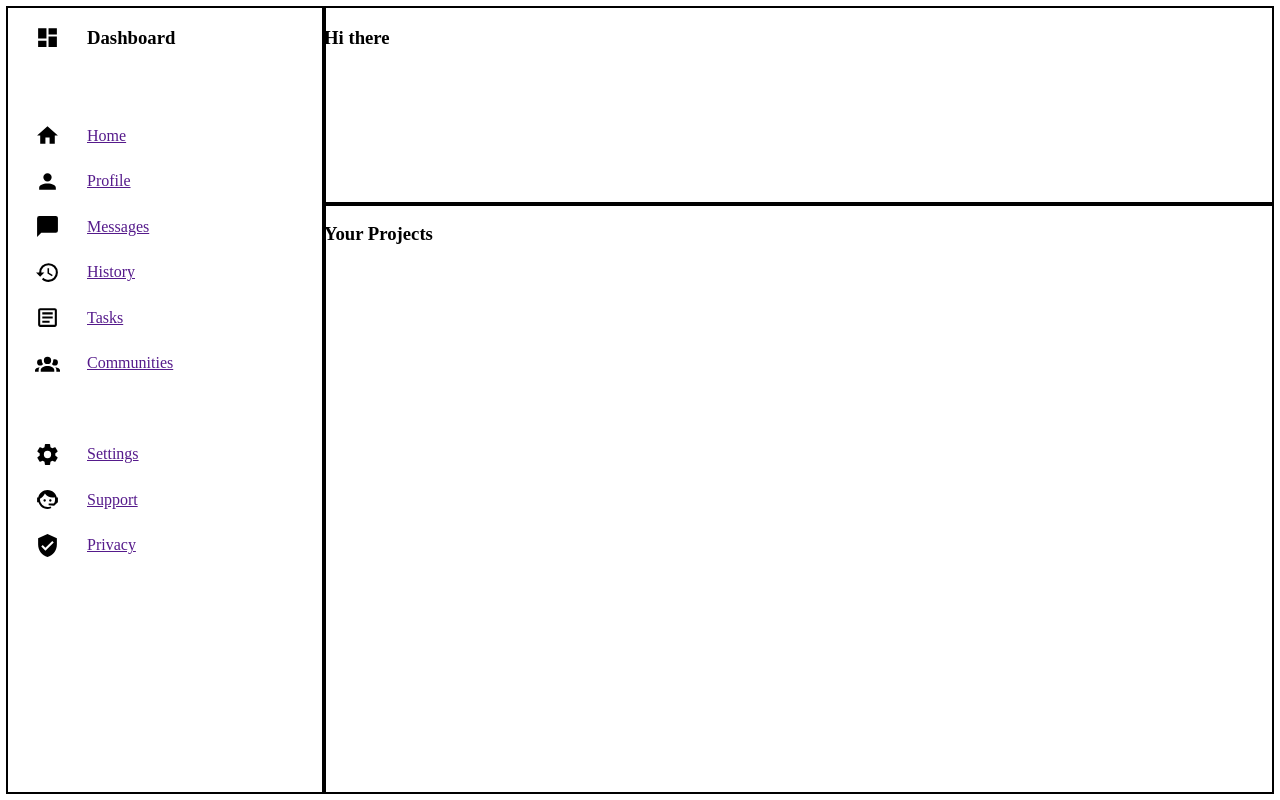
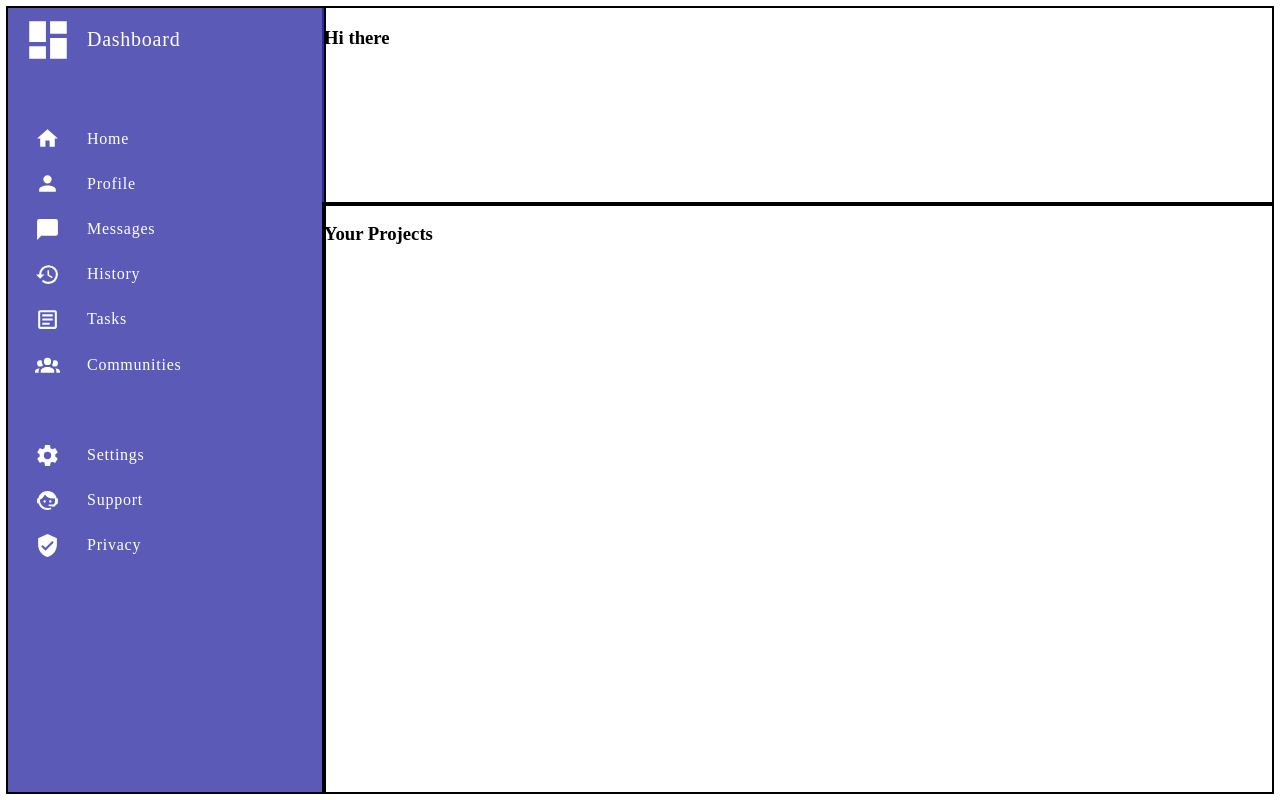
Before and after one commit to Aresxl/admin-dashboard, a plain HTML site: page index.html in a window 1280 px wide. Drawn offline with Linux system fonts and the light colour scheme.

Commit message:
Dashboard almost complete

```diff
--- a/index.html
+++ b/index.html
@@ -16,25 +16,25 @@
     <aside>
         <div class="sidebar-container">
             <h3 id="dashboard">Dashboard</h3>
-                <img src="/img/dashboard.svg" alt="Dashboard Icon" class="dash-icon" height="25px" width="25px">
+                <img src="/img/dashboard.svg" alt="Dashboard Icon" class="dash-icon icon" height="50px" width="50px">
             <a href="" id="home">Home</a>
-                <img src="/img/home.svg" alt="Home Icon" class="home-icon" height="25pxpx" width="25pxpx">
+                <img src="/img/home.svg" alt="Home Icon" class="home-icon icon" height="25px" width="25px">
             <a href="" id="profile">Profile</a>
-                <img src="/img/profile.svg" alt="Profile Icon" class="prof-icon" height="25px" width="25pxpx">
+                <img src="/img/profile.svg" alt="Profile Icon" class="prof-icon icon" height="25px" width="25px">
             <a href="" id="messages">Messages</a>
-                <img src="/img/message.svg" alt="Message Icon" class="msg-icon" height="25px" width="25px">
+                <img src="/img/message.svg" alt="Message Icon" class="msg-icon icon" height="25px" width="25px">
             <a href="" id="history">History</a>
-                <img src="/img/history.svg" alt="History Icon" class="history-icon" height="25pxpx" width="25pxpx">
+                <img src="/img/history.svg" alt="History Icon" class="history-icon icon" height="25px" width="25px">
             <a href="" id="tasks">Tasks</a>
-                <img src="/img/tasks.svg" alt="Tasks Icon" class="task-icon" height="25pxpx" width="25pxpx">
+                <img src="/img/tasks.svg" alt="Tasks Icon" class="task-icon icon" height="25px" width="25px">
             <a href="" id="communities">Communities</a>
-                <img src="/img/community.svg" alt="Communities Icon" class="com-icon" height="25pxpx" width="25pxpx">
+                <img src="/img/community.svg" alt="Communities Icon" class="com-icon icon" height="25px" width="25px">
             <a href="" id="settings">Settings</a>
-                <img src="/img/settings.svg" alt="Settings Icon" class="settings-icon" height="25pxpx" width="25pxpx">
+                <img src="/img/settings.svg" alt="Settings Icon" class="settings-icon icon" height="25px" width="25px">
             <a href="" id="support">Support</a>
-                <img src="/img/support.svg" alt="Support Icon" class="support-icon" height="25pxpx" width="25pxpx">
+                <img src="/img/support.svg" alt="Support Icon" class="support-icon icon" height="25px" width="25px">
             <a href="" id="privacy">Privacy</a>
-                <img src="/img/privacy.svg" alt="Privacy Icon" class="priv-icon" height="25pxpx" width="25pxpx">
+                <img src="/img/privacy.svg" alt="Privacy Icon"  class="priv-icon icon" height="25px" width="25px">
         </div>
     </aside>
 
--- a/styles.css
+++ b/styles.css
@@ -16,6 +16,8 @@ header {
 }
 aside {
     grid-row: 1 / 3;
+    background-color: rgba(56, 56, 168, 0.822);
+
 }
 
 /* Sidebar */
@@ -96,4 +98,21 @@ aside {
 .priv-icon {
     grid-area: priv-icon;
     place-self: center;
+
 }
+.icon {
+    filter: brightness(0) saturate(100%) invert(100%);
+}
+a {
+    color: white;
+    text-decoration: none;
+    font-size: 16px;
+    letter-spacing: .75px;
+    font-weight: 500;
+}
+aside h3 {
+    color: white;
+    font-size: 20px;
+    letter-spacing: .75px;
+    font-weight: 500;
+}
```
